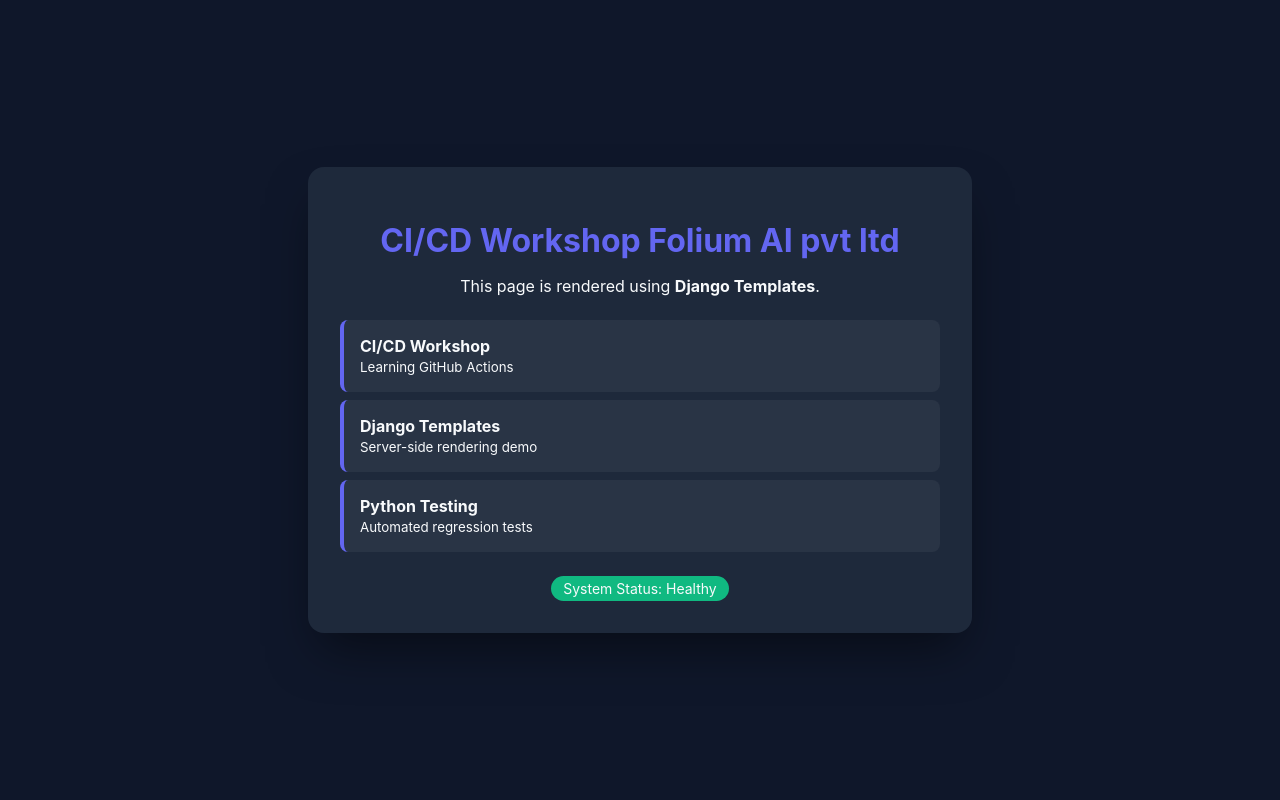
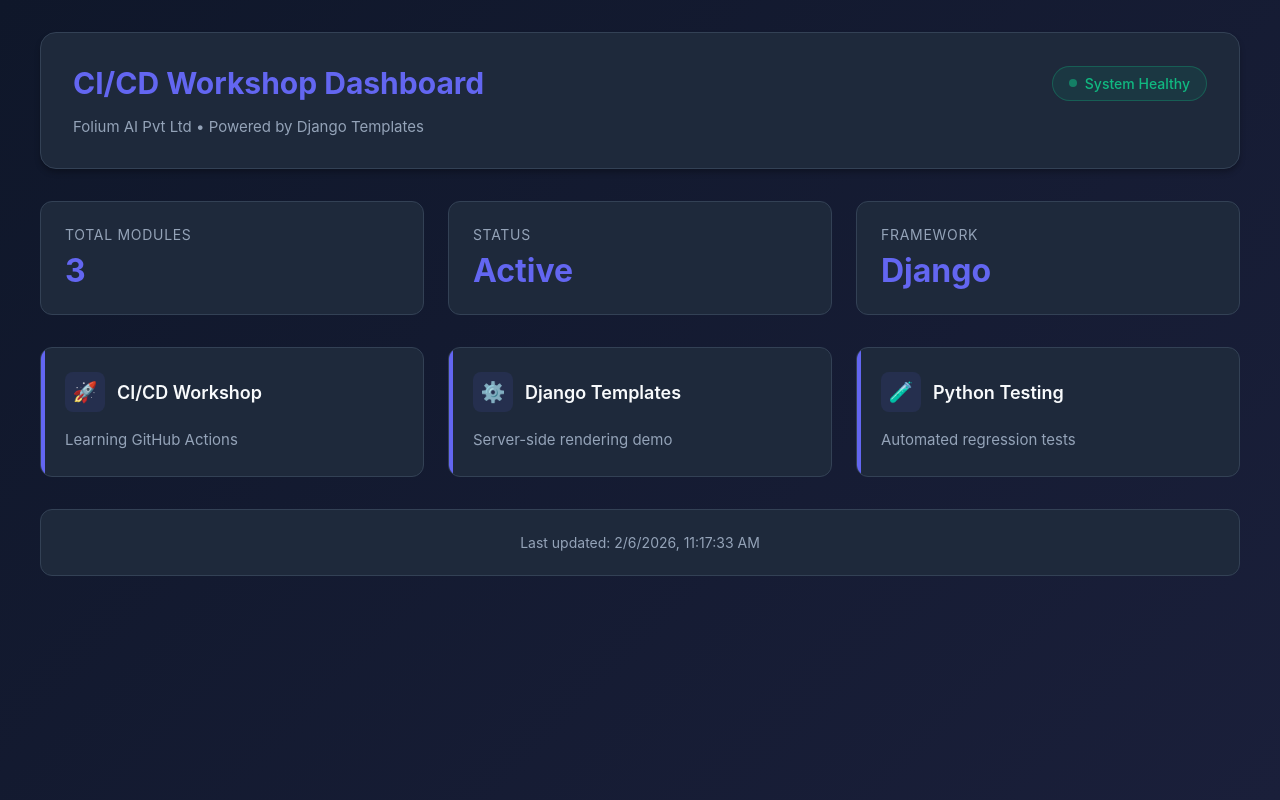
Before and after one commit to MUsamaFolium/CI_CD_workshop, a Django app: page /api/ in a window 1280 px wide. Run offline with Django 5.2, Linux system fonts and the light colour scheme.

Commit message:
dashboard formation

```diff
--- a/backend/templates/api/index.html
+++ b/backend/templates/api/index.html
@@ -3,72 +3,243 @@
 <head>
     <meta charset="UTF-8">
     <meta name="viewport" content="width=device-width, initial-scale=1.0">
-    <title>CI/CD Workshop</title>
+    <title>CI/CD Workshop Dashboard</title>
     <style>
+        * {
+            margin: 0;
+            padding: 0;
+            box-sizing: border-box;
+        }
         :root {
             --primary: #6366f1;
+            --primary-dark: #4f46e5;
             --bg: #0f172a;
+            --bg-secondary: #1e293b;
             --card-bg: #1e293b;
+            --card-hover: #334155;
             --text: #f8fafc;
+            --text-muted: #94a3b8;
+            --success: #10b981;
+            --border: #334155;
         }
         body {
-            font-family: 'Inter', sans-serif;
-            background-color: var(--bg);
+            font-family: -apple-system, BlinkMacSystemFont, 'Segoe UI', 'Inter', sans-serif;
+            background: linear-gradient(135deg, var(--bg) 0%, #1a1f3a 100%);
             color: var(--text);
-            margin: 0;
-            display: flex;
-            justify-content: center;
-            align-items: center;
             min-height: 100vh;
+            padding: 2rem 1rem;
         }
-        .container {
-            background-color: var(--card-bg);
+        .dashboard {
+            max-width: 1200px;
+            margin: 0 auto;
+        }
+        .header {
+            background: var(--card-bg);
             padding: 2rem;
             border-radius: 1rem;
-            box-shadow: 0 25px 50px -12px rgba(0, 0, 0, 0.5);
-            max-width: 600px;
-            width: 90%;
-            text-align: center;
+            margin-bottom: 2rem;
+            box-shadow: 0 4px 6px -1px rgba(0, 0, 0, 0.3);
+            border: 1px solid var(--border);
         }
-        h1 { color: var(--primary); margin-bottom: 1rem; }
-        .data-list {
-            text-align: left;
-            margin-top: 1.5rem;
-            list-style: none;
-            padding: 0;
+        .header-top {
+            display: flex;
+            justify-content: space-between;
+            align-items: center;
+            margin-bottom: 1rem;
+            flex-wrap: wrap;
+            gap: 1rem;
         }
-        .data-item {
-            background: rgba(255, 255, 255, 0.05);
-            padding: 1rem;
-            margin-bottom: 0.5rem;
-            border-radius: 0.5rem;
-            border-left: 4px solid var(--primary);
+        h1 {
+            color: var(--primary);
+            font-size: 1.875rem;
+            font-weight: 700;
         }
-        .status {
-            display: inline-block;
-            padding: 0.25rem 0.75rem;
-            background: #10b981;
+        .status-badge {
+            display: inline-flex;
+            align-items: center;
+            gap: 0.5rem;
+            padding: 0.5rem 1rem;
+            background: rgba(16, 185, 129, 0.1);
+            color: var(--success);
+            border: 1px solid rgba(16, 185, 129, 0.3);
             border-radius: 9999px;
             font-size: 0.875rem;
-            margin-top: 1rem;
+            font-weight: 500;
+        }
+        .status-dot {
+            width: 8px;
+            height: 8px;
+            background: var(--success);
+            border-radius: 50%;
+            animation: pulse 2s infinite;
+        }
+        @keyframes pulse {
+            0%, 100% { opacity: 1; }
+            50% { opacity: 0.5; }
+        }
+        .header-subtitle {
+            color: var(--text-muted);
+            font-size: 0.9375rem;
+        }
+        .stats-grid {
+            display: grid;
+            grid-template-columns: repeat(auto-fit, minmax(200px, 1fr));
+            gap: 1.5rem;
+            margin-bottom: 2rem;
+        }
+        .stat-card {
+            background: var(--card-bg);
+            padding: 1.5rem;
+            border-radius: 0.75rem;
+            border: 1px solid var(--border);
+            transition: transform 0.2s, box-shadow 0.2s;
+        }
+        .stat-card:hover {
+            transform: translateY(-2px);
+            box-shadow: 0 10px 15px -3px rgba(0, 0, 0, 0.3);
+        }
+        .stat-label {
+            color: var(--text-muted);
+            font-size: 0.875rem;
+            margin-bottom: 0.5rem;
+            text-transform: uppercase;
+            letter-spacing: 0.05em;
+        }
+        .stat-value {
+            font-size: 2rem;
+            font-weight: 700;
+            color: var(--primary);
+        }
+        .cards-grid {
+            display: grid;
+            grid-template-columns: repeat(auto-fill, minmax(300px, 1fr));
+            gap: 1.5rem;
+            margin-bottom: 2rem;
+        }
+        .card {
+            background: var(--card-bg);
+            padding: 1.5rem;
+            border-radius: 0.75rem;
+            border: 1px solid var(--border);
+            transition: all 0.2s;
+            position: relative;
+            overflow: hidden;
+        }
+        .card::before {
+            content: '';
+            position: absolute;
+            top: 0;
+            left: 0;
+            width: 4px;
+            height: 100%;
+            background: var(--primary);
+        }
+        .card:hover {
+            background: var(--card-hover);
+            transform: translateY(-2px);
+            box-shadow: 0 10px 15px -3px rgba(0, 0, 0, 0.3);
+        }
+        .card-header {
+            display: flex;
+            align-items: center;
+            gap: 0.75rem;
+            margin-bottom: 1rem;
+        }
+        .card-icon {
+            width: 40px;
+            height: 40px;
+            background: rgba(99, 102, 241, 0.1);
+            border-radius: 0.5rem;
+            display: flex;
+            align-items: center;
+            justify-content: center;
+            font-size: 1.25rem;
+        }
+        .card-title {
+            font-size: 1.125rem;
+            font-weight: 600;
+            color: var(--text);
+        }
+        .card-description {
+            color: var(--text-muted);
+            font-size: 0.9375rem;
+            line-height: 1.6;
+        }
+        .footer {
+            text-align: center;
+            padding: 1.5rem;
+            background: var(--card-bg);
+            border-radius: 0.75rem;
+            border: 1px solid var(--border);
+            color: var(--text-muted);
+            font-size: 0.875rem;
+        }
+        @media (max-width: 768px) {
+            .header-top {
+                flex-direction: column;
+                align-items: flex-start;
+            }
+            .cards-grid {
+                grid-template-columns: 1fr;
+            }
+            .stats-grid {
+                grid-template-columns: 1fr;
+            }
         }
     </style>
 </head>
 <body>
-    <div class="container">
-        <h1>CI/CD Workshop Folium AI pvt ltd</h1>
-        <p>This page is rendered using <strong>Django Templates</strong>.</p>
+    <div class="dashboard">
+        <div class="header">
+            <div class="header-top">
+                <h1>CI/CD Workshop Dashboard</h1>
+                <div class="status-badge">
+                    <span class="status-dot"></span>
+                    System Healthy
+                </div>
+            </div>
+            <p class="header-subtitle">Folium AI Pvt Ltd • Powered by Django Templates</p>
+        </div>
 
-        <div class="data-list">
+        <div class="stats-grid">
+            <div class="stat-card">
+                <div class="stat-label">Total Modules</div>
+                <div class="stat-value">{{ items|length }}</div>
+            </div>
+            <div class="stat-card">
+                <div class="stat-label">Status</div>
+                <div class="stat-value">Active</div>
+            </div>
+            <div class="stat-card">
+                <div class="stat-label">Framework</div>
+                <div class="stat-value">Django</div>
+            </div>
+        </div>
+
+        <div class="cards-grid">
             {% for item in items %}
-            <div class="data-item">
-                <strong>{{ item.name }}</strong><br>
-                <small>{{ item.description }}</small>
+            <div class="card">
+                <div class="card-header">
+                    <div class="card-icon">
+                        {% if forloop.counter == 1 %}🚀
+                        {% elif forloop.counter == 2 %}⚙️
+                        {% else %}🧪
+                        {% endif %}
+                    </div>
+                    <div class="card-title">{{ item.name }}</div>
+                </div>
+                <div class="card-description">{{ item.description }}</div>
             </div>
             {% endfor %}
         </div>
 
-        <div class="status">System Status: Healthy</div>
+        <div class="footer">
+            <p>Last updated: <span id="timestamp"></span></p>
+        </div>
     </div>
+
+    <script>
+        document.getElementById('timestamp').textContent = new Date().toLocaleString();
+    </script>
 </body>
 </html>
```
